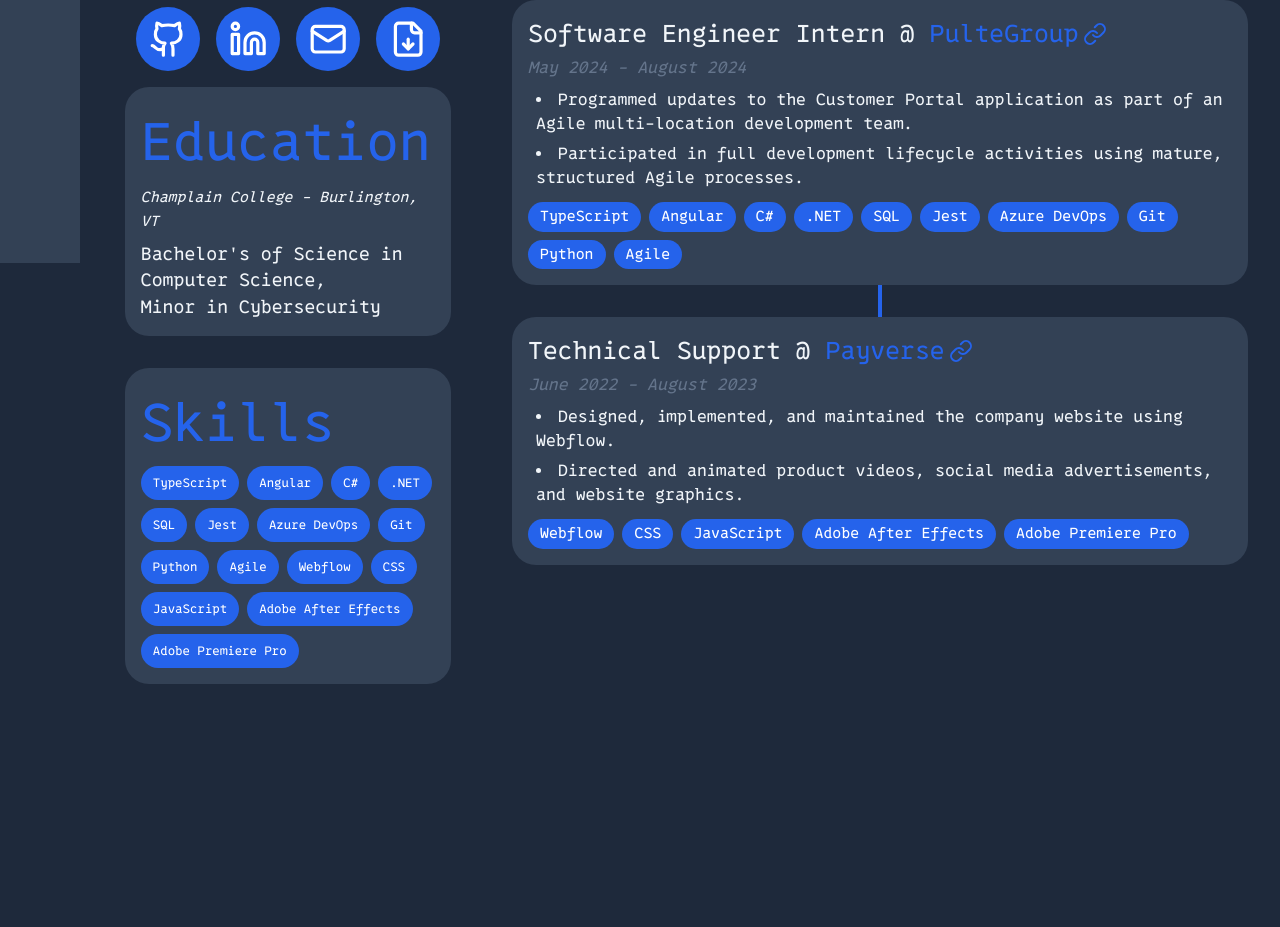
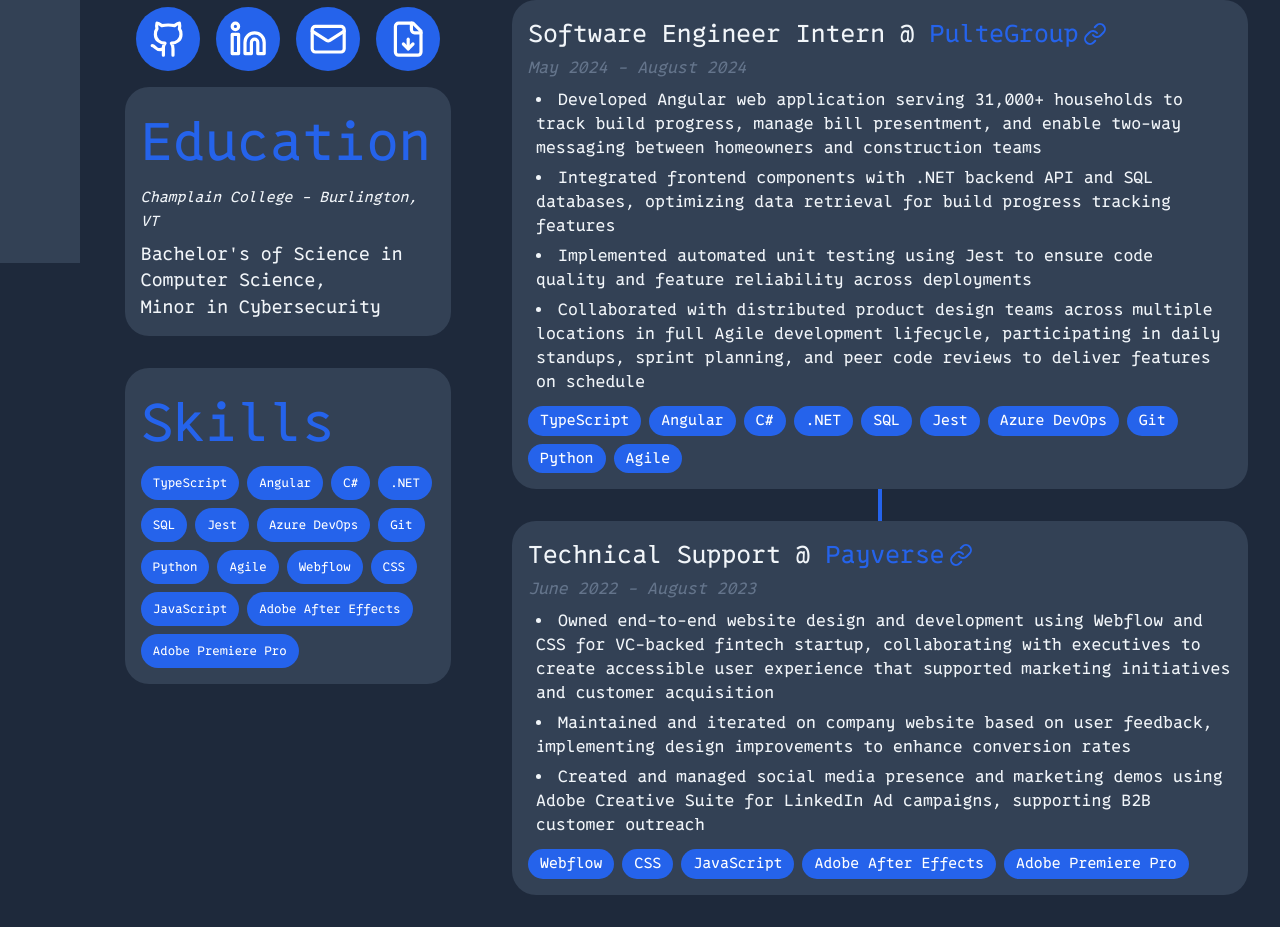
Before and after one commit to Harrison-Blair/personal-website, a Next.js app: page /work in a window 1280 px wide. Shown: the part 537-1464 px from the top of the page. Before the commit the page ends 1253 px from the top, so only its background shows below. Built offline with nearby package versions, Linux system fonts and the light colour scheme.

Commit message:
update experiences to reflect resume

```diff
--- a/src/data/experiences.ts
+++ b/src/data/experiences.ts
@@ -18,8 +18,10 @@ export const experiences: Experience[] = [
         startDate: 'May 2024',
         endDate: 'August 2024',
         description: [
-            "Programmed updates to the Customer Portal application as part of an Agile multi-location development team.",
-            "Participated in full development lifecycle activities using mature, structured Agile processes."
+            "Developed Angular web application serving 31,000+ households to track build progress, manage bill presentment, and enable two-way messaging between homeowners and construction teams",
+            "Integrated frontend components with .NET backend API and SQL databases, optimizing data retrieval for build progress tracking features",
+            "Implemented automated unit testing using Jest to ensure code quality and feature reliability across deployments",
+            "Collaborated with distributed product design teams across multiple locations in full Agile development lifecycle, participating in daily standups, sprint planning, and peer code reviews to deliver features on schedule"
         ],
         tags: [
             "TypeScript", "Angular", "C#",
@@ -36,8 +38,9 @@ export const experiences: Experience[] = [
         startDate: 'June 2022',
         endDate: 'August 2023',
         description: [
-            "Designed, implemented, and maintained the company website using Webflow.",
-            "Directed and animated product videos, social media advertisements, and website graphics.",
+            "Owned end-to-end website design and development using Webflow and CSS for VC-backed fintech startup, collaborating with executives to create accessible user experience that supported marketing initiatives and customer acquisition",
+            "Maintained and iterated on company website based on user feedback, implementing design improvements to enhance conversion rates",
+            "Created and managed social media presence and marketing demos using Adobe Creative Suite for LinkedIn Ad campaigns, supporting B2B customer outreach"
         ],
         tags: [
             "Webflow", "CSS", "JavaScript",
```
